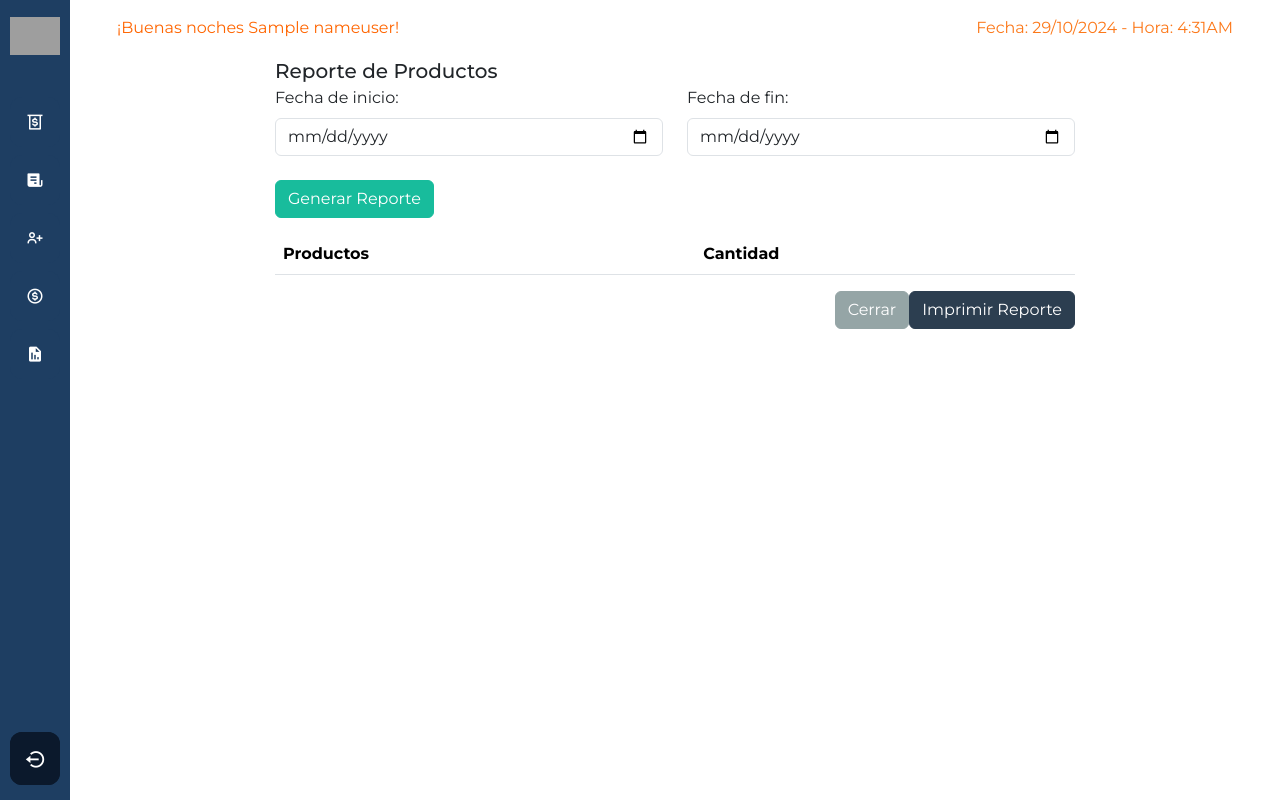
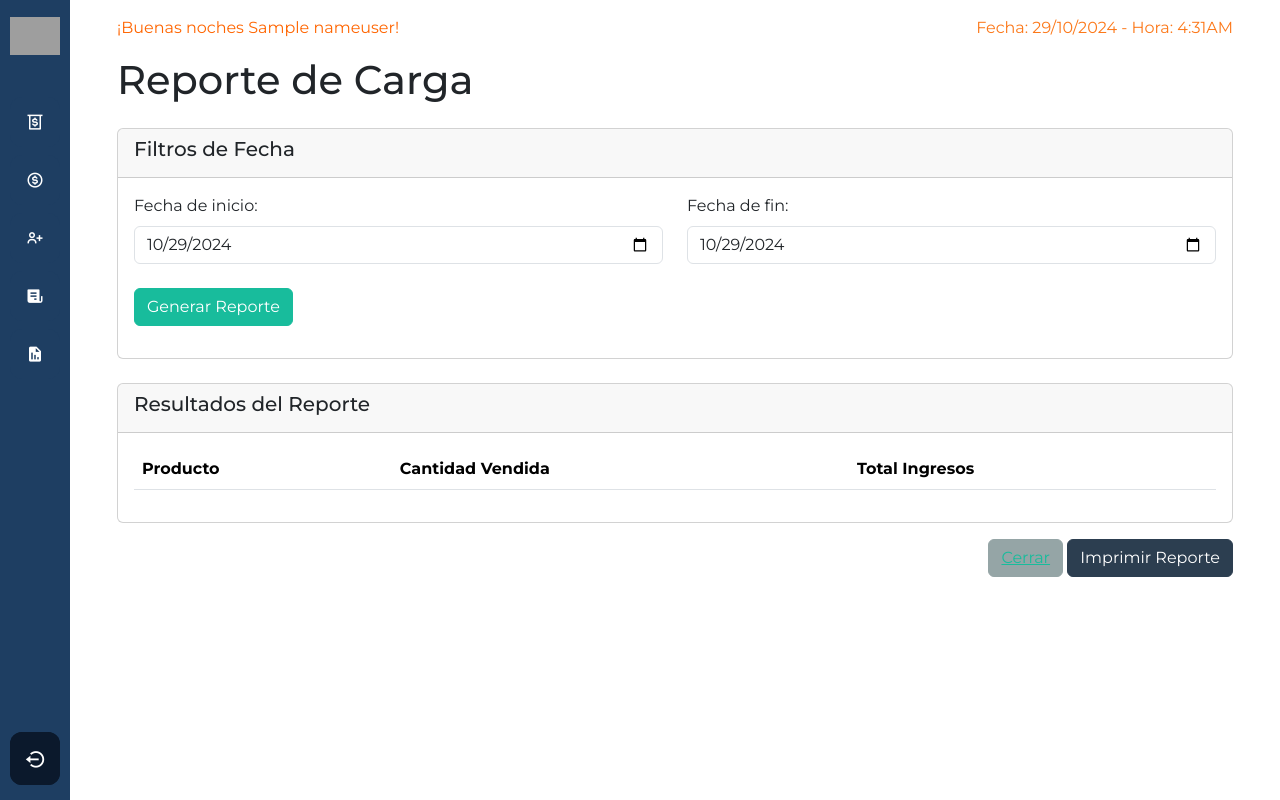
Before and after one commit to Jaysson21/BlandonComercial, a Flask app: template src/templates/ReporteCarga.html in a window 1280 px wide. Run offline with Flask 3, Linux system fonts and the light colour scheme; the template is opened without the code that fills it: most values are stand-ins (such as "Sample title", 1, 10 or a date in 2020); lists and menus that the app fills with data are empty; some libraries are stand-ins or nearby versions; grey boxes are pictures that could not be loaded.

Commit message:
Historial de pagos | Reporte

```diff
--- a/src/application.py
+++ b/src/application.py
@@ -417,6 +417,25 @@ def GestionReporteVenta():
     ventas = VentaModel.get_sales()
     return render_template("ReporteProductos.html", username=session["username"], nameuser=session["nameUser"], clientes=clientes, ventas=ventas)
 
+@app.route("/GestionReportes/Carga", methods=["GET"])
+def GestionReporteCarga():
+    # Verificar si se han pasado los parámetros de fecha
+    fecha_inicio = request.args.get('fecha_inicio')
+    fecha_fin = request.args.get('fecha_fin')
+
+    print("Fecha inicio:", fecha_inicio)  # Confirmar fecha_inicio
+    print("Fecha fin:", fecha_fin)        # Confirmar fecha_fin
+
+    if fecha_inicio and fecha_fin:
+        # Si se reciben las fechas, devolver los datos en formato JSON
+        productocarga = ProductoModel.report_carga(fecha_inicio, fecha_fin)
+        print("Producto carga:", productocarga)  # Confirmar contenido de productocarga
+        return jsonify(productocarga)
+    else:
+        # Si no hay fechas, renderizar el template de HTML para el reporte de carga
+        return render_template("ReporteCarga.html", username=session["username"], nameuser=session["nameUser"])
+
+
 #*******************************************************************************************************
 if __name__ == "__main__":
     app.run(host="0.0.0.0", port=8080)
--- a/src/static/js/GestionProducto.js
+++ b/src/static/js/GestionProducto.js
@@ -2,7 +2,6 @@
 const addProductForm = document.getElementById('addProductForm');
 const productList = document.getElementById('productList');
 const noProductsRow = document.getElementById('noProductsRow');
-//const editModal = new bootstrap.Modal(document.getElementById('editModal'));
 const editProductForm = document.getElementById('editProductForm');
 const saveEditButton = document.getElementById('saveEditButton');
 
--- /dev/null
+++ b/src/static/js/ReporteCarga.js
@@ -0,0 +1,67 @@
+// Declarar la variable del modal para controlarlo
+let loadingModal;
+
+// Función para inicializar el modal solo una vez
+function initLoadingModal() {
+    if (!loadingModal) {
+        loadingModal = new bootstrap.Modal(document.getElementById('loadingModal'));
+    }
+}
+
+// Función para establecer la fecha actual por defecto en los inputs de fecha
+window.onload = function() {
+    const today = new Date().toISOString().split('T')[0];
+    document.getElementById("startDate").value = today;
+    document.getElementById("endDate").value = today;
+};
+
+// Función para generar el reporte y enviar las fechas al backend
+document.getElementById("filterForm").addEventListener("submit", function(event) {
+    event.preventDefault();
+
+    // Inicializar el modal y mostrarlo
+    initLoadingModal();
+    loadingModal.show();
+
+    // Obtener las fechas seleccionadas
+    const startDate = document.getElementById("startDate").value;
+    const endDate = document.getElementById("endDate").value;
+
+    // Enviar las fechas al backend usando fetch
+    fetch(`/GestionReportes/Carga?fecha_inicio=${startDate}&fecha_fin=${endDate}`)
+        .then(response => response.json())
+        .then(data => {
+            const tableBody = document.getElementById("productReportTable");
+            tableBody.innerHTML = ""; // Limpiar contenido de la tabla
+
+            if (data.length === 0) {
+                // Si no hay datos, mostrar un mensaje en la tabla
+                const row = document.createElement("tr");
+                row.innerHTML = `<td colspan="3" class="text-center">No se encontraron productos en el rango de fechas seleccionado</td>`;
+                tableBody.appendChild(row);
+            } else {
+                // Si hay datos, llenar la tabla con los productos
+                data.forEach(item => {
+                    const row = document.createElement("tr");
+                    row.innerHTML = `<td>${item.producto}</td><td>${item.total_vendido}</td><td>${item.totalingresos}</td>`;
+                    tableBody.appendChild(row);
+                });
+            }
+        })
+        .catch(error => console.error('Error al generar el reporte:', error))
+        .finally(() => {
+            // Asegurarse de ocultar el modal después de que la consulta finalice
+            loadingModal.hide();
+        });
+});
+
+// Función para imprimir el reporte
+function printReport() {
+    const printContents = document.querySelector(".container").innerHTML;
+    const originalContents = document.body.innerHTML;
+
+    document.body.innerHTML = printContents;
+    window.print();
+    document.body.innerHTML = originalContents;
+    window.location.reload();
+}
--- a/src/templates/ReporteCarga.html
+++ b/src/templates/ReporteCarga.html
@@ -1,15 +1,15 @@
 {% extends 'layout.html'%}
 {% block body %}
 
-<!-- Modal -->
-<div  id="reportModal" tabindex="-1" aria-labelledby="reportModalLabel" aria-hidden="false">
-    <div class="modal-dialog modal-lg">
-        <div class="modal-content">
-            <div class="modal-header">
-                <h5 class="modal-title" id="reportModalLabel">Reporte de Productos</h5>
-                <button type="button" class="btn-close" data-bs-dismiss="modal" aria-label="Close"></button>
+<div class="container">
+    <h2 class="mb-4">Reporte de Carga</h2>
+
+    <!-- Card principal -->
+    <div class="card">
+        <div class="card-header">
+            <h5 class="card-title">Filtros de Fecha</h5>
         </div>
-            <div class="modal-body">
+        <div class="card-body">
             <!-- Filtro de rango de fechas -->
             <form id="filterForm">
                 <div class="row mb-4">
@@ -24,13 +24,22 @@
                 </div>
                 <button type="submit" class="btn btn-success mb-3">Generar Reporte</button>
             </form>
+        </div>
+    </div>
 
+    <!-- Card de resultados -->
+    <div class="card mt-4">
+        <div class="card-header">
+            <h5 class="card-title">Resultados del Reporte</h5>
+        </div>
+        <div class="card-body">
             <!-- Tabla de productos -->
             <table class="table table-striped">
                 <thead>
                     <tr>
-                            <th>Productos</th>
-                            <th>Cantidad</th>
+                        <th>Producto</th>
+                        <th>Cantidad Vendida</th>
+                        <th>Total Ingresos</th>
                     </tr>
                 </thead>
                 <tbody id="productReportTable">
@@ -38,11 +47,14 @@
                 </tbody>
             </table>
         </div>
-            <div class="modal-footer">
-                <button type="button" class="btn btn-secondary" data-bs-dismiss="modal">Cerrar</button>
+    </div>
+
+    <div class="text-end mt-3">
+        <button type="button" class="btn btn-secondary">
+            <a href="/GestionReportes" class="">Cerrar</a>
+        </button>
         <button type="button" class="btn btn-primary" onclick="printReport()">Imprimir Reporte</button>
     </div>
 </div>
-    </div>
-</div>
+<script src="{{ url_for('static', filename='js/ReporteCarga.js') }}"></script>
 {% endblock %}
--- a/src/templates/Reportes.html
+++ b/src/templates/Reportes.html
@@ -9,7 +9,8 @@
                     <a href="/GestionReportes/Ventas" class="btn btn-primary">Ir a Reporte 2</a></button>
             </div>
             <div class="col-6 col-md-4 mb-4">
-                <button class="btn btn-secondary btn-block report-button w-100">Reporte 2</button>
+                <button class="btn btn-secondary btn-block report-button w-100">
+                    <a href="/GestionReportes/Carga" class="btn btn-primary">Reporte Carga</a></button>
             </div>
             <div class="col-6 col-md-4 mb-4">
                 <button class="btn btn-success btn-block report-button w-100">Reporte 3</button>
--- a/src/templates/layout.html
+++ b/src/templates/layout.html
@@ -35,7 +35,20 @@
                 </a>
                 <span class="tooltip">Facturacion</span>
             </li>
-
+            <li>
+                <a href="/GestionDeudas">
+                    <i class='bx bx-dollar-circle'></i>
+                    <span class="links">Deudas</span>
+                </a>
+                <span class="tooltip">Deudas</span>
+            </li>
+            <li>
+                <a href="/GestionCliente">
+                    <i class='bx bx-user-plus'></i>
+                    <span class="links">Clientes</span>
+                </a>
+                <span class="tooltip">Clientes</span>
+            </li>
             <li>
                 <a href="/GestionProductos">
                     <i class='bx bxs-receipt'></i>
@@ -43,23 +56,6 @@
                 </a>
                 <span class="tooltip">Productos</span>
             </li>
-
-            <li>
-                <a href="/GestionCliente">
-                    <i class='bx bx-user-plus'></i>
-                    <span class="links">Clientes</span>
-                </a>
-                <span class="tooltip">Clientes</span>
-            </li>
-
-            <li>
-                <a href="/GestionDeudas">
-                    <i class='bx bx-dollar-circle'></i>
-                    <span class="links">Deudas</span>
-                </a>
-                <span class="tooltip">Deudas</span>
-            </li>
-
             <li>
                 <a href="/GestionReportes">
                     <i class='bx bxs-report'></i>
@@ -274,15 +270,11 @@
                     <div class="form-check">
                         <input class="form-check-input" type="radio" name="tipoPago" id="pagoTotal" value="total"
                             checked>
-                        <label class="form-check-label" for="pagoTotal">
-                            Pagar Total
-                        </label>
+                        <label class="form-check-label" for="pagoTotal">Pagar Total</label>
                     </div>
                     <div class="form-check">
                         <input class="form-check-input" type="radio" name="tipoPago" id="pagoParcial" value="parcial">
-                        <label class="form-check-label" for="pagoParcial">
-                            Pagar Parcial
-                        </label>
+                        <label class="form-check-label" for="pagoParcial">Pagar Parcial</label>
                     </div>
 
                     <!-- Campo para pago parcial -->
@@ -299,7 +291,47 @@
             </div>
         </div>
     </div>
+    <!-- Modal para Historial de Pago -->
+    <div class="modal fade" id="historialPagoModal" tabindex="-1" aria-labelledby="historialPagoModalLabel"
+        aria-hidden="true">
+        <div class="modal-dialog modal-lg">
+            <div class="modal-content">
+                <div class="modal-header">
+                    <h5 class="modal-title" id="historialPagoModalLabel">Historial de Pago</h5>
+                    <button type="button" class="btn-close" data-bs-dismiss="modal" aria-label="Close"></button>
+                </div>
+                <div class="modal-body">
+                    <!-- Información del cliente -->
+                    <p><strong>Cliente:</strong> <span id="nombreClienteHistorial"></span></p>
 
+                    <!-- Tabla de historial de pagos -->
+                    <h5 class="mt-3">Detalles de Pagos</h5>
+                    <div class="table-responsive">
+                        <table class="table table-striped" id="historialPagoTable">
+                            <thead>
+                                <tr>
+                                    <th>Deuda</th>
+                                    <th>Monto de Abono</th>cel
+                                    <th>Fecha de Pago</th>
+                                    <th>Tipo de Pago</th>
+                                </tr>
+                            </thead>
+                            <tbody>
+                                <!-- Filas generadas dinámicamente para mostrar el historial -->
+                                <tr>
+                                    <td colspan="3" class="text-center">No se han registrado pagos para este cliente.
+                                    </td>
+                                </tr>
+                            </tbody>
+                        </table>
+                    </div>
+                </div>
+                <div class="modal-footer">
+                    <button type="button" class="btn btn-secondary" data-bs-dismiss="modal">Cerrar</button>
+                </div>
+            </div>
+        </div>
+    </div>
     <!-- Modal para el Pago Inicial | Venta al credito -->
     <div class="modal fade" id="modalPagoInicial" tabindex="-1" aria-labelledby="modalPagoLabel" aria-hidden="true">
         <div class="modal-dialog">
@@ -365,7 +397,8 @@
                     <div class="input-group mb-3">
                         <input type="text" id="buscarCliente" class="form-control" placeholder="Buscar cliente...">
                         <div class="input-group-append">
-                            <button class="btn btn-outline-secondary" type="button" onclick="filtrarClientes()">Buscar</button>
+                            <button class="btn btn-outline-secondary" type="button"
+                                onclick="filtrarClientes()">Buscar</button>
                         </div>
                     </div>
 
```
Also changed, not shown: src/model/DeudaModel.py (+26 -0 lines), src/model/ProductoModel.py (+17 -0 lines), src/static/js/GestionDeudas.js (+57 -7 lines), src/templates/GestionDeudas.html (+12 -6 lines). Lines whose indentation alone changed are shown as unchanged.
